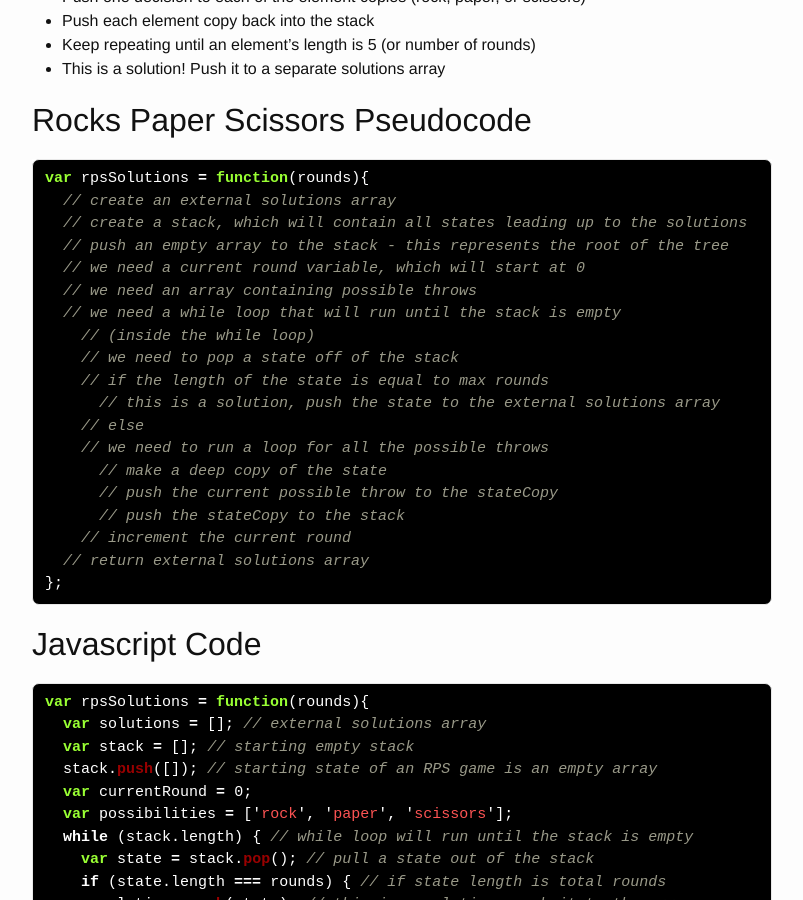
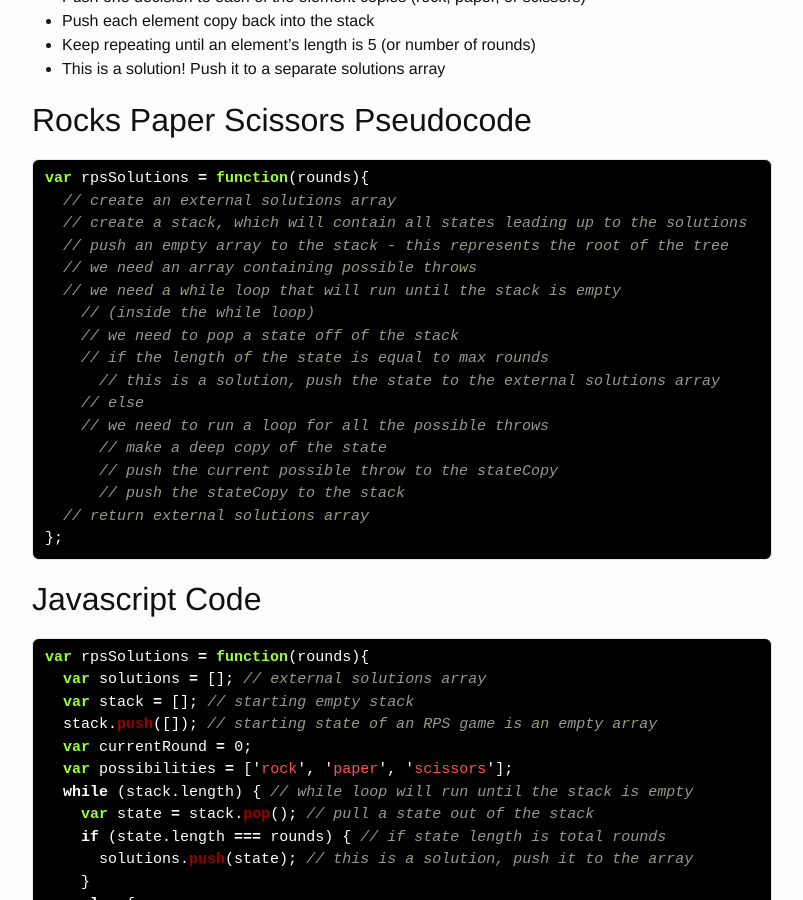
Before and after one commit to azellsworth/azellsworth.github.io, a Jekyll site: the page built from _posts/2015-07-08-solving-decision-trees-with-a-stack.md, in a window 1280 px wide and 900 px high, scrolled down 1328 px. Shown: the whole window, without its empty margins (238-1041 px from the left). Built offline with Jekyll 4.4.1, drawn with Linux system fonts in a browser that asks for light colours.

Commit message:
Take out currentRound variable. Not needed

```diff
--- a/_posts/2015-07-08-solving-decision-trees-with-a-stack.md
+++ b/_posts/2015-07-08-solving-decision-trees-with-a-stack.md
@@ -40,7 +40,6 @@ var rpsSolutions = function(rounds){
   // create an external solutions array
   // create a stack, which will contain all states leading up to the solutions
   // push an empty array to the stack - this represents the root of the tree
-  // we need a current round variable, which will start at 0
   // we need an array containing possible throws
   // we need a while loop that will run until the stack is empty
     // (inside the while loop)
@@ -52,7 +51,6 @@ var rpsSolutions = function(rounds){
       // make a deep copy of the state
       // push the current possible throw to the stateCopy
       // push the stateCopy to the stack
-    // increment the current round
   // return external solutions array
 };
 {% endhighlight %}
```
